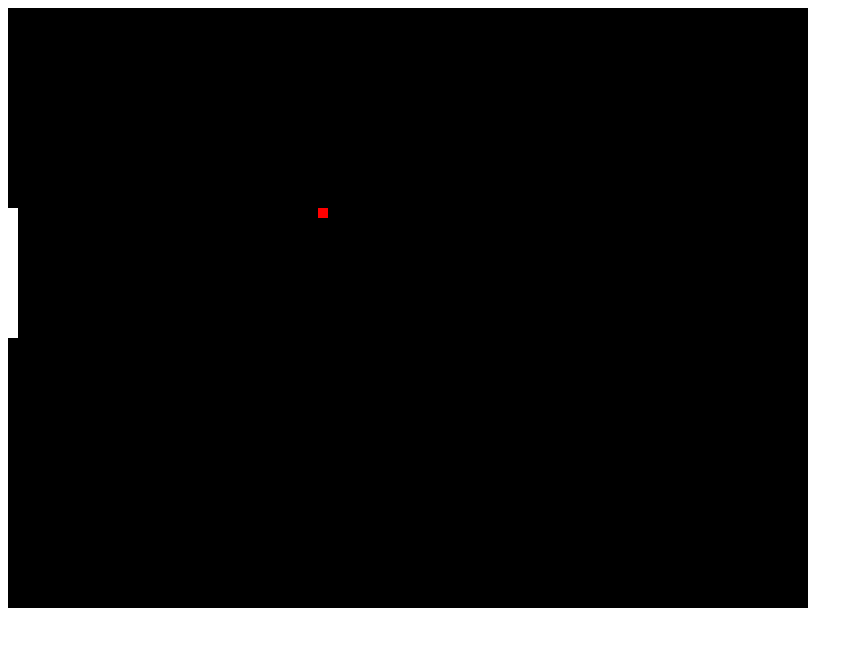
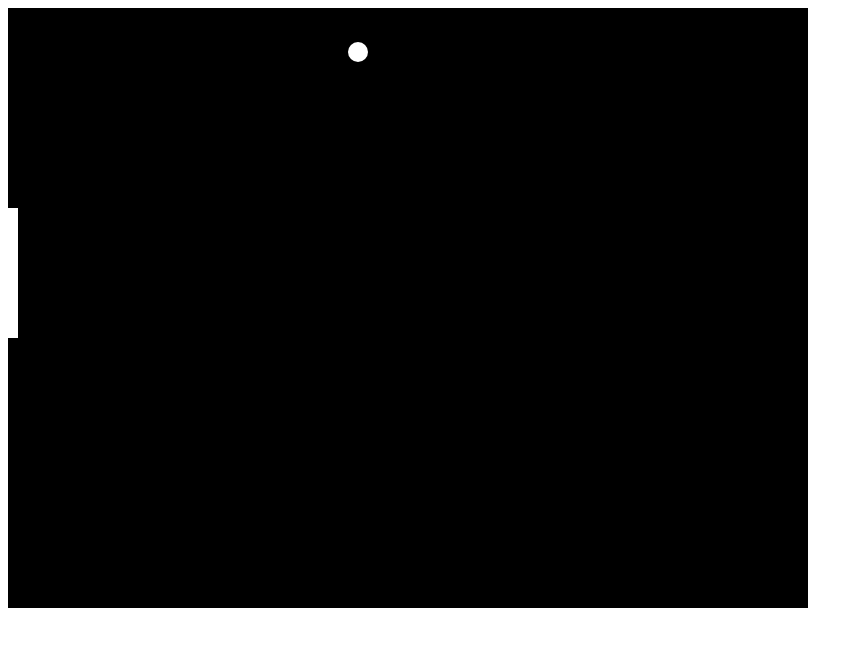
Before and after one commit to LeonardoSSev/arcadeGame_js, a plain HTML site: page index.html in a window 1280 px wide. Shown: the whole page, without its empty margins (0-863 px from the left). Drawn offline with Linux system fonts and the light colour scheme.

Commit message:
[ADD] limit element crossing the canvas edge (height)

```diff
--- a/index.html
+++ b/index.html
@@ -8,8 +8,10 @@
 	<script>
 		var canvas;
 		var canvasContext;
-		var ballX = 50;
+		var ballX = 10;
 		var ballSpeedX = 5;
+		var ballY = 4;
+		var ballSpeedY = 5;
 
 
 		window.onload = function(){
@@ -25,6 +27,13 @@
 
 		function moveEverything(){
 			ballX += ballSpeedX;
+			ballY += ballSpeedY;
+			if(ballY > canvas.height){
+				ballSpeedY = -ballSpeedY;
+			}
+			if(ballY < 0){
+				ballSpeedY = -ballSpeedY;
+			}
 			if(ballX > canvas.width){
 				ballSpeedX = -ballSpeedX;
 			}
@@ -36,7 +45,16 @@
 		function drawEverything(){
 			drawRect(0, 0, canvas.width, canvas.height, "black");
 			drawRect(0, 200, 10, 130, "white");
-			drawRect(ballX, 200, 10, 10, "red");
+			drawCircle(ballX, ballY, 10, "white")
+
+			//drawRect(ballX, 200, 10, 10, "red");
+		}
+
+		function drawCircle(centerX, centerY, radius, colorCircle){
+			canvasContext.fillStyle = colorCircle;
+			canvasContext.beginPath();
+			canvasContext.arc(centerX, centerY, radius, 0, Math.PI*2, true);
+			canvasContext.fill();
 		}
 
 		function drawRect(leftX, topY, width, height, color){
```
